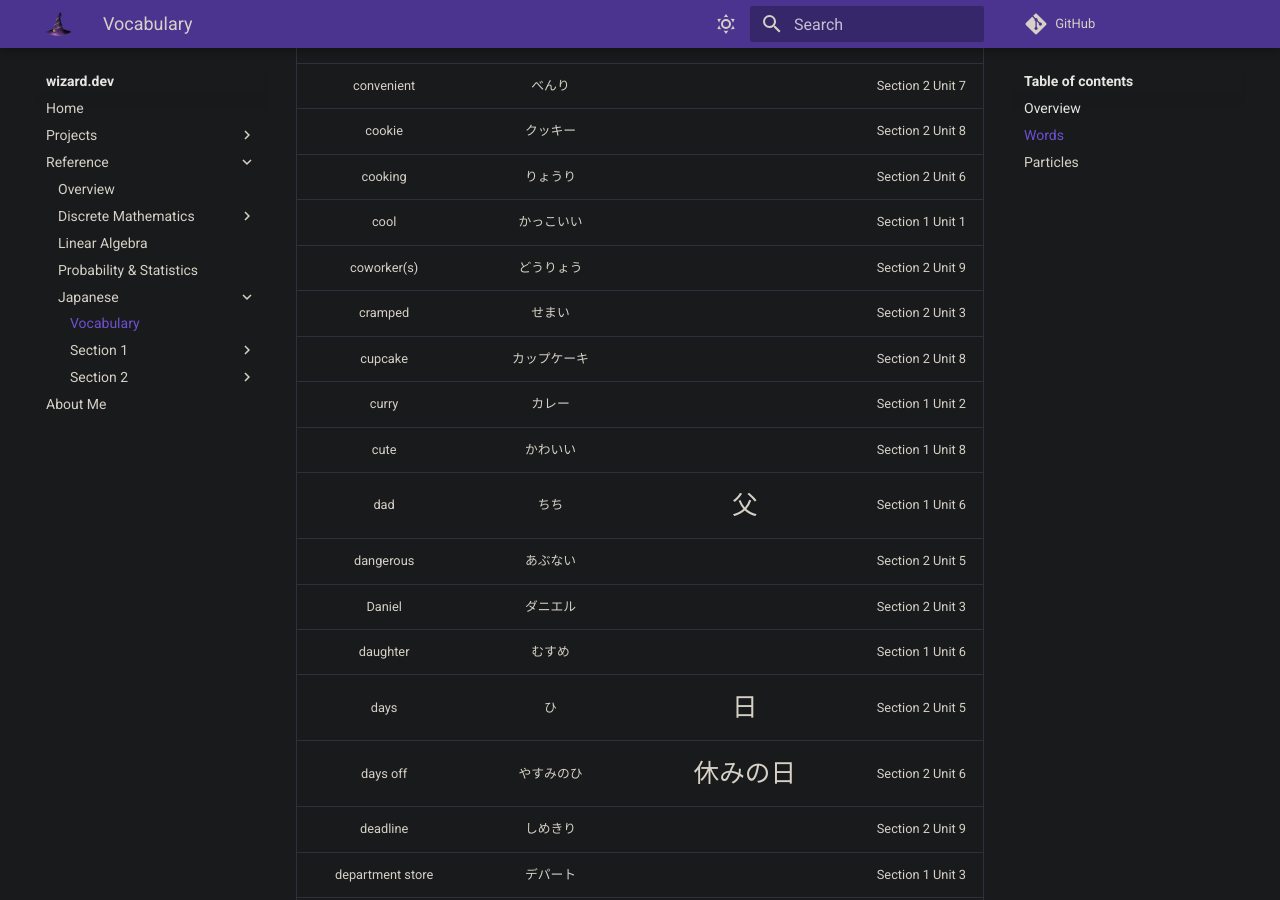
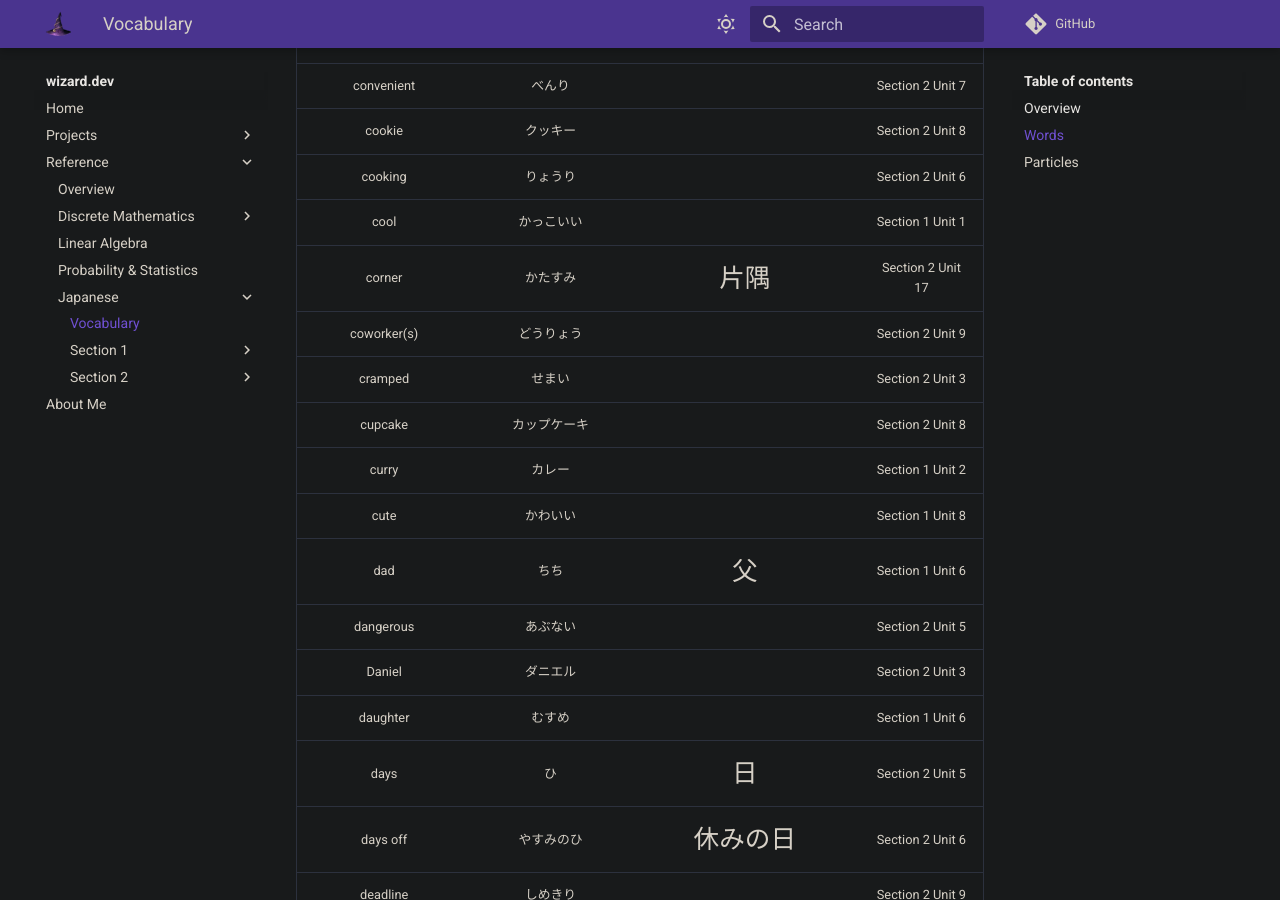
Before and after one commit to zkWildfire/wizard.dev, an MkDocs documentation site: the page built from docs/reference/japanese/vocabulary.md, in a window 1280 px wide and 900 px high, scrolled down 6912 px. Built offline with MkDocs 1.6.1 and Material for MkDocs 9.7.7, drawn with Linux system fonts in a browser that asks for light colours; comment, search, counter and statistics services are not loaded.

Commit message:
Add new vocabulary, kanji

```diff
--- a/docs/reference/japanese/vocabulary.md
+++ b/docs/reference/japanese/vocabulary.md
@@ -142,6 +142,7 @@ one or more Kanji characters.
 | cookie | クッキー | | Section 2 Unit 8 |
 | cooking | りょうり | | Section 2 Unit 6 |
 | cool | かっこいい | | Section 1 Unit 1 |
+| corner | かたすみ | <span class="kanji">片隅</span> | Section 2 Unit 17 |
 | coworker(s) | どうりょう | | Section 2 Unit 9 |
 | cramped | せまい | | Section 2 Unit 3 |
 | cupcake | カップケーキ | | Section 2 Unit 8 |
```
Also changed, not shown: docs/reference/japanese/section-2/unit-17.md (+1 -0 lines).
